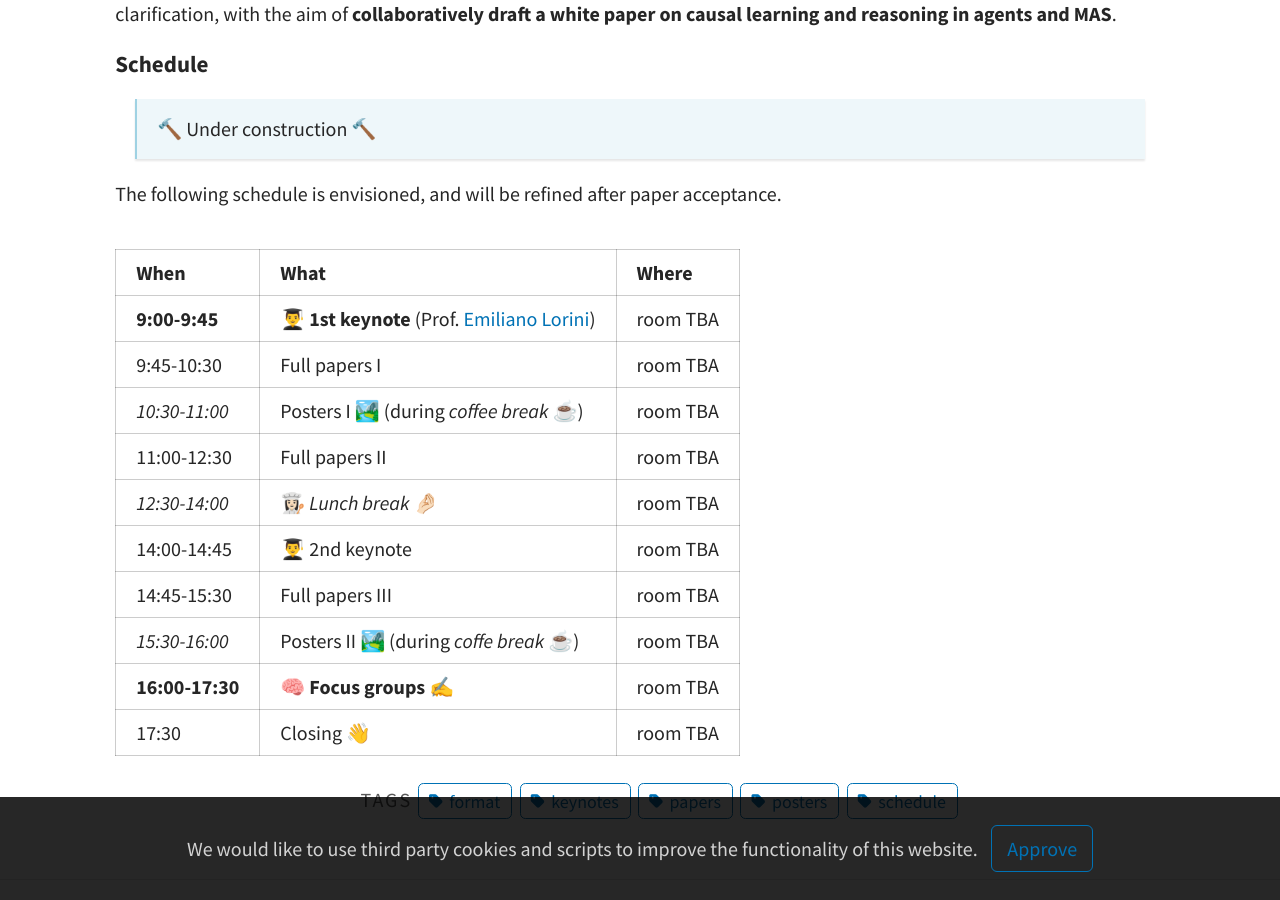
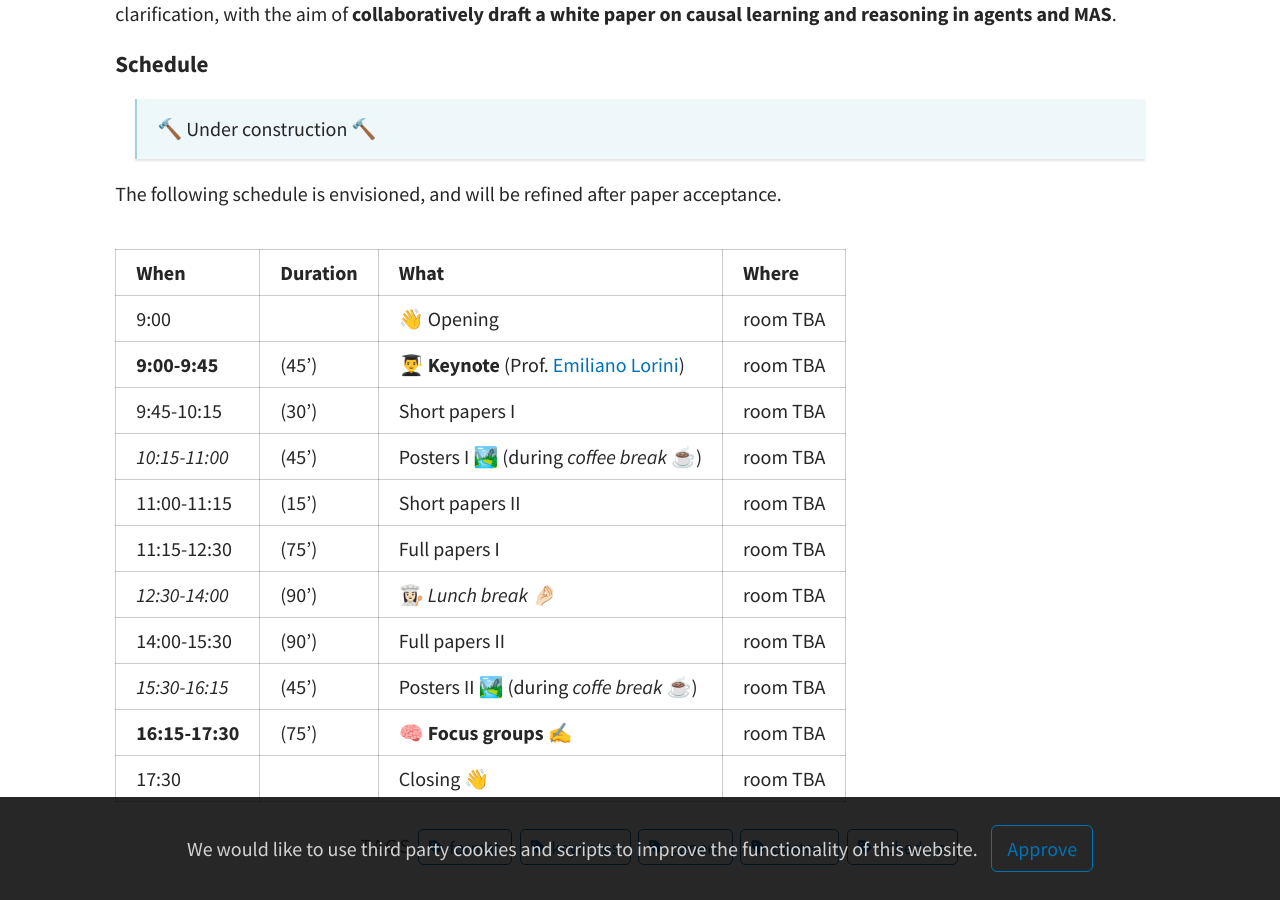
Before and after one commit to CLaRAMAS-workshop/claramas2026, a Jekyll site: the page built from pages/schedule.md, in a window 1280 px wide and 900 px high, scrolled down 840 px. Built offline with Jekyll 4.4.1, drawn with Linux system fonts in a browser that asks for light colours; a script that is not in the unit is left out.

Commit message:
updated schedule

```diff
--- a/pages/schedule.md
+++ b/pages/schedule.md
@@ -34,15 +34,16 @@ with the aim of **collaboratively draft a white paper on causal learning and rea
 
 The following schedule is envisioned, and will be refined after paper acceptance.
 
-| When      | What                                                                               | Where        |
-|-----------|------------------------------------------------------------------------------------|--------------|
-| **9:00-9:45**      | **👨‍🎓 1st keynote** (Prof. [Emiliano Lorini](https://www.irit.fr/~Emiliano.Lorini/)) | room TBA     |
-| 9:45-10:30     | Full papers I                                                                      | room TBA     |
-| *10:30-11:00*     | Posters I 🏞️ (during *coffee break* ☕)                                                                     | room TBA     |
-| 11:00-12:30     | Full papers II                                                                     | room TBA     |
-| *12:30-14:00* | 👩🏻‍🍳 *Lunch break* 🤌🏻                                                       | room TBA |
-| 14:00-14:45     | 👨‍🎓 2nd keynote                                                                  | room TBA     |
-| 14:45-15:30     | Full papers III                                                                    | room TBA     |
-| *15:30-16:00*     | Posters II 🏞️ (during *coffe break* ☕)                                                                    | room TBA     |
-| **16:00-17:30**     | 🧠 **Focus groups** ✍                                                                     | room TBA     |
-| 17:30     | Closing 👋                                                                         | room TBA     |
+| When            | Duration | What                                                                               | Where    |
+|-----------------|----------|------------------------------------------------------------------------------------|----------|
+| 9:00            |          | 👋 Opening                                                                         | room TBA |
+| **9:00-9:45**   | (45')    | **👨‍🎓 Keynote** (Prof. [Emiliano Lorini](https://www.irit.fr/~Emiliano.Lorini/)) | room TBA |
+| 9:45-10:15      | (30')    | Short papers I                                                                     | room TBA |
+| *10:15-11:00*   | (45')    | Posters I 🏞️ (during *coffee break* ☕)                                            | room TBA |
+| 11:00-11:15     | (15')    | Short papers II                                                                    | room TBA |
+| 11:15-12:30     | (75')    | Full papers I                                                                      | room TBA |
+| *12:30-14:00*   | (90')    | 👩🏻‍🍳 *Lunch break* 🤌🏻                                                         | room TBA |
+| 14:00-15:30     | (90')    | Full papers II                                                                     | room TBA |
+| *15:30-16:15*   | (45')    | Posters II 🏞️ (during *coffe break* ☕)                                            | room TBA |
+| **16:15-17:30** | (75')    | 🧠 **Focus groups** ✍                                                              | room TBA |
+| 17:30           |          | Closing 👋                                                                         | room TBA |
```
